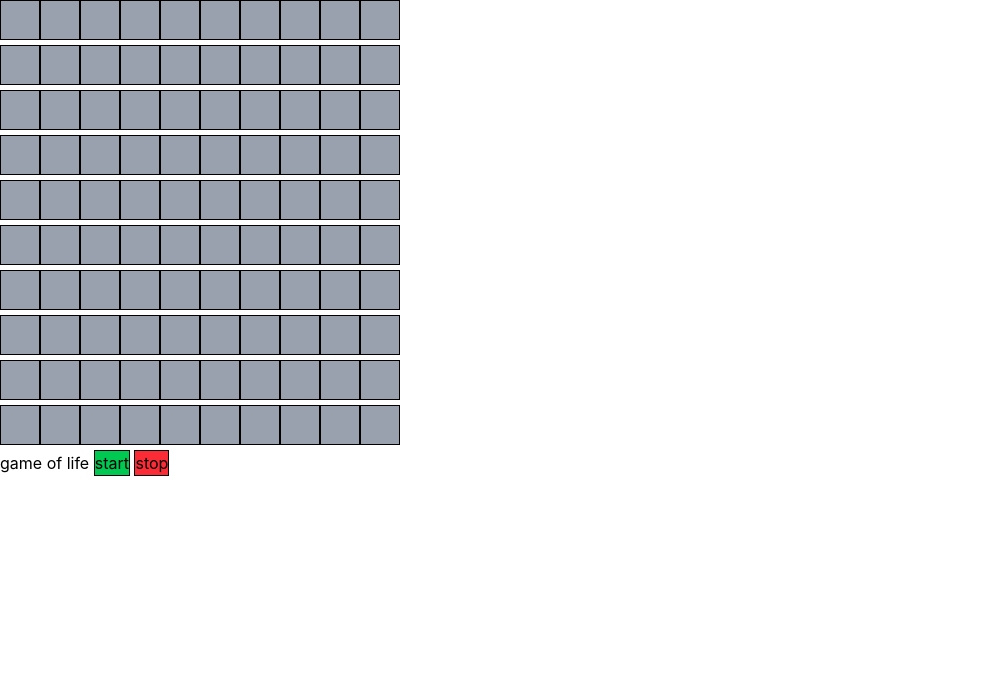
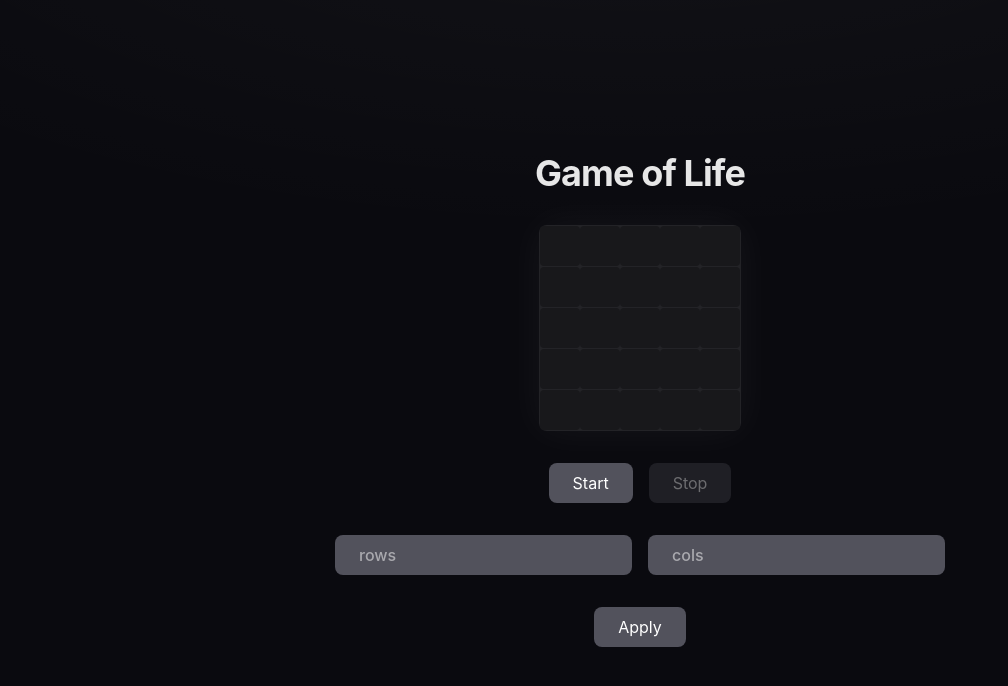
Before and after one commit to cdhananjay/game-of-life, a React (Vite) app: page / in a window 1280 px wide. Shown: the top 686 px of the page, without its empty margins (0-1008 px from the left). Built offline with nearby package versions, Linux system fonts and the light colour scheme.

Commit message:
add ui + drag clicking

```diff
--- a/src/App.tsx
+++ b/src/App.tsx
@@ -1,9 +1,6 @@
-import { Fragment, useEffect, useState } from "react";
+import { useEffect, useRef, useState } from "react";
 
-const rows = 10;
-const cols = 10;
-
-function neighbourCount(grid: boolean[][], r: number, c: number) {
+function neighbourCount(grid: boolean[][], r: number, c: number, rows: number, cols: number) {
   let count = 0;
   //top
   if (r - 1 >= 0 && r - 1 < rows) {
@@ -28,11 +25,11 @@ function neighbourCount(grid: boolean[][], r: number, c: number) {
   return count;
 }
 
-function getNextGen(grid: boolean[][]) {
+function getNextGen(grid: boolean[][], rows: number, cols: number) {
   const temp = grid.map((row) => [...row]);
   for (let r = 0; r < rows; r++) {
     for (let c = 0; c < cols; c++) {
-      const neighbours = neighbourCount(grid, r, c);
+      const neighbours = neighbourCount(grid, r, c, rows, cols);
       if (grid[r][c]) {
         if (neighbours <= 1 || neighbours >= 4) {
           temp[r][c] = false;
@@ -48,56 +45,121 @@ function getNextGen(grid: boolean[][]) {
 }
 
 function App() {
+  const [rows, setRows] = useState(5);
+  const [cols, setCols] = useState(5);
   const [grid, setGrid] = useState<boolean[][]>(
     Array.from({ length: rows }, () => Array(cols).fill(false)),
   );
   const [isRunning, setIsRunning] = useState(false);
+  const isPainting = useRef(false);
+  const paintValue = useRef(false);
+
+  function setCell(r: number, c: number, value: boolean) {
+    setGrid((prev) => {
+      if (prev[r][c] === value) return prev;
+      const copy = prev.map((row) => [...row]);
+      copy[r][c] = value;
+      return copy;
+    });
+  }
+
+  function toggleCell(r: number, c: number) {
+    setGrid((prev) => {
+      const copy = prev.map((row) => [...row]);
+      copy[r][c] = !prev[r][c];
+      return copy;
+    });
+  }
+
+  function stopPainting() {
+    isPainting.current = false;
+  }
+
+  useEffect(() => {
+    window.addEventListener("mouseup", stopPainting);
+    return () => window.removeEventListener("mouseup", stopPainting);
+  }, []);
 
   useEffect(() => {
     if (!isRunning) return;
 
     const id = setInterval(() => {
-      setGrid((prev) => getNextGen(prev));
+      setGrid((prev) => getNextGen(prev, rows, cols));
     }, 500);
 
     return () => clearInterval(id);
   }, [isRunning]);
 
   return (
-    <main>
-      {grid.map((row, r) => {
-        return (
-          <Fragment key={r}>
-            {" "}
+    <main className="flex min-h-screen flex-col items-center justify-center gap-8 p-4">
+      <h1 className="text-4xl font-bold tracking-tight text-white/90">
+        Game of Life
+      </h1>
+
+      <div
+        className="grid gap-px rounded-lg bg-white/10 p-px shadow-[0_0_40px_rgba(255,255,255,0.05)]"
+        onMouseUp={stopPainting}
+        onMouseLeave={stopPainting}
+      >
+        {grid.map((row, r) => (
+          <div key={r} className="flex">
             {row.map((alive, c) => (
               <Cell
                 key={`${r}-${c}`}
-                grid={grid}
-                setGrid={setGrid}
                 alive={alive}
-                r={r}
-                c={c}
+                onMouseDown={() => {
+                  toggleCell(r, c);
+                  isPainting.current = true;
+                  paintValue.current = !grid[r][c];
+                }}
+                onMouseEnter={() => {
+                  if (isPainting.current) setCell(r, c, paintValue.current);
+                }}
               />
-            ))}{" "}
-            <br />
-          </Fragment>
-        );
-      })}
-      <div>
-        game of life{" "}
+            ))}
+          </div>
+        ))}
+      </div>
+
+      <div className="flex gap-4">
         <button
-          className="border bg-green-500"
-          onClick={() => {
-            setIsRunning(true);
-          }}
+          className="rounded-lg bg-zinc-600 px-6 py-2 font-medium text-white transition-colors hover:bg-zinc-500 active:bg-zinc-700 disabled:opacity-40"
+          onClick={() => setIsRunning(true)}
+          disabled={isRunning}
         >
-          start
-        </button>{" "}
+          Start
+        </button>
         <button
-          className="border bg-red-500"
+          className="rounded-lg bg-zinc-700 px-6 py-2 font-medium text-white transition-colors hover:bg-zinc-600 active:bg-zinc-800 disabled:opacity-40"
           onClick={() => setIsRunning(false)}
+          disabled={!isRunning}
         >
-          stop
+          Stop
+        </button>
+      </div>
+      <div className="flex gap-4">
+        <input
+          className="rounded-lg bg-zinc-600 px-6 py-2 font-medium text-white transition-colors hover:bg-zinc-500 active:bg-zinc-700 disabled:opacity-40"
+          disabled={isRunning}
+          type="number"
+          placeholder="rows"
+          onChange={(e)=>{if (Number(e.target.value) >= 1) setRows(Number(e.target.value))}}
+        />
+        <input
+          className="rounded-lg bg-zinc-600 px-6 py-2 font-medium text-white transition-colors hover:bg-zinc-500 active:bg-zinc-700 disabled:opacity-40"
+          disabled={isRunning}
+          type="number"
+          placeholder="cols"
+          onChange={(e)=>{if (Number(e.target.value) >= 1) setCols(Number(e.target.value))}}
+        />
+      </div>
+      <div className="flex gap-4">
+        <button
+          className="rounded-lg bg-zinc-600 px-6 py-2 font-medium text-white transition-colors hover:bg-zinc-500 active:bg-zinc-700 disabled:opacity-40"
+          onClick={() => setGrid(Array.from({ length: rows }, () => Array(cols).fill(false)))}
+          disabled={isRunning}
+        >
+          Apply
         </button>
       </div>
     </main>
@@ -106,22 +168,21 @@ function App() {
 
 interface cellProps {
   alive: boolean;
-  r: number;
-  c: number;
-  grid: boolean[][];
-  setGrid: React.Dispatch<React.SetStateAction<boolean[][]>>;
+  onMouseDown: () => void;
+  onMouseEnter: () => void;
 }
 
-function Cell({ alive, r, c, grid, setGrid }: cellProps) {
+function Cell({ alive, onMouseDown, onMouseEnter }: cellProps) {
   return (
     <button
-      onClick={() => {
-        const temp = grid.map((row) => [...row]);
-        temp[r][c] = !grid[r][c];
-        setGrid(temp);
-      }}
-      className={`h-10 w-10 border ${alive ? "bg-black" : "bg-gray-400"}`}
-    ></button>
+      onMouseDown={onMouseDown}
+      onMouseEnter={onMouseEnter}
+      className={`h-10 w-10 rounded-sm transition-colors ${
+        alive
+          ? "bg-white shadow-[0_0_6px_rgba(255,255,255,0.4)]"
+          : "bg-zinc-900 hover:bg-zinc-700"
+      }`}
+    />
   );
 }
 
--- a/src/index.css
+++ b/src/index.css
@@ -1,56 +1,24 @@
 @import "tailwindcss";
 
-/* 1. Use a more-intuitive box-sizing model */
-*, *::before, *::after {
+*,
+*::before,
+*::after {
   box-sizing: border-box;
-}
-
-/* 2. Remove default margin */
-*:not(dialog) {
   margin: 0;
 }
 
-/* 3. Enable keyword animations */
-@media (prefers-reduced-motion: no-preference) {
-  html {
-    interpolate-size: allow-keywords;
-  }
+body {
+  font-family: "Inter", system-ui, -apple-system, sans-serif;
+  -webkit-font-smoothing: antialiased;
+  background: #0a0a0f;
+  background-image: radial-gradient(
+      ellipse 80% 50% at 50% -20%,
+      rgba(255, 255, 255, 0.04),
+      transparent
+    );
+  min-height: 100vh;
 }
 
-body {
-  /* 4. Increase line-height */
-  line-height: 1.5;
-  /* 5. Improve text rendering */
-  -webkit-font-smoothing: antialiased;
-}
-
-/* 6. Improve media defaults */
-img, picture, video, canvas, svg {
-  display: block;
-  max-width: 100%;
-}
-
-/* 7. Inherit fonts for form controls */
-input, button, textarea, select {
+button {
   font: inherit;
 }
-
-/* 8. Avoid text overflows */
-p, h1, h2, h3, h4, h5, h6 {
-  overflow-wrap: break-word;
-}
-
-/* 9. Improve line wrapping */
-p {
-  text-wrap: pretty;
-}
-h1, h2, h3, h4, h5, h6 {
-  text-wrap: balance;
-}
-
-/*
-  10. Create a root stacking context
-*/
-#root, #__next {
-  isolation: isolate;
-}
```
Also changed, not shown: 1 other file (tests, documents, lock files or other folders).
